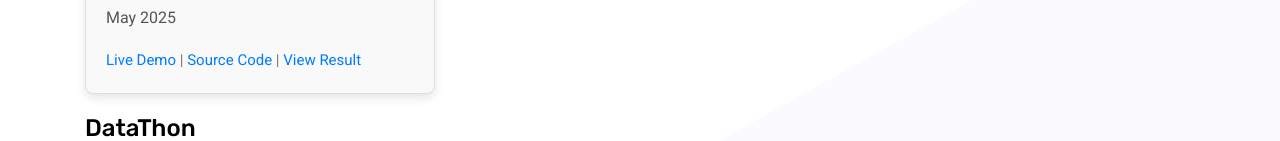
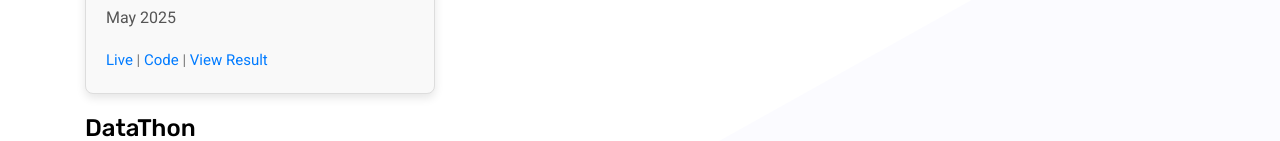
Before and after one commit to MachangDoniel/MachangDoniel.github.io, a plain HTML site: page index.html in a window 1280 px wide. Shown: the part 3507-3648 px from the top of the page. Drawn offline with Linux system fonts and the light colour scheme.

```diff
--- a/index.html
+++ b/index.html
@@ -368,8 +368,8 @@
 							<img src="https://github.com/Learnathon-By-Geeky-Solutions/bladerunners/blob/main/Design%20Structure/long_banner.png?raw=true" alt="BanglaHire Banner" style="width: 100%; height: auto; border-radius: 8px;"/>
 							<h4>2nd Place - BanglaHire | PHP Stack - Learnathon 3.0 by Geeky Solutions</h4>
 							<p>May 2025</p>
-							<a href="https://bladerunners.proactive-coder.xyz" target="_blank">Live Demo</a> |
-							<a href="https://github.com/Learnathon-By-Geeky-Solutions/bladerunners" target="_blank">Source Code</a> |
+							<a href="https://bladerunners.proactive-coder.xyz" target="_blank">Live</a> |
+							<a href="https://github.com/Learnathon-By-Geeky-Solutions/bladerunners" target="_blank">Code</a> |
 							<a href="https://www.linkedin.com/posts/geekysolutionsbd_learnathon3-geekysolutions-topteams-activity-7330647492990066689-x2k7?utm_source=share&utm_medium=member_desktop&rcm=ACoAADLBxHABs45U64-sK0mBeQy_4QbJThuLj80" target="_blank">View Result</a>
 						</div>
 					</div>
```
